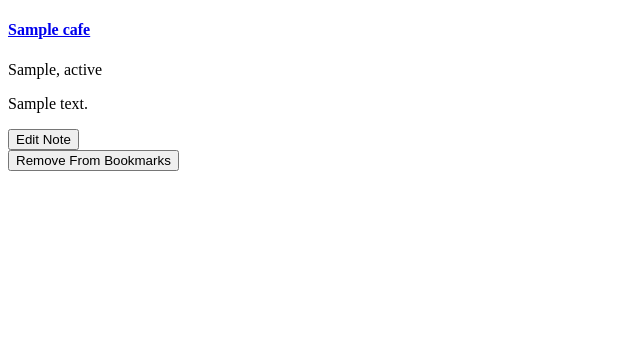
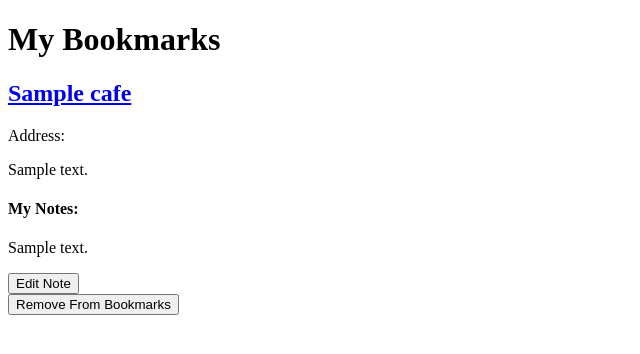
Before and after one commit to victoria-vu/Coffee-Notes, a Flask app: page /mybookmarks in a window 1280 px wide. Shown: the part 88-442 px from the top of the page, without its empty margins (0-640 px from the left). Run offline with Flask 3, Linux system fonts and the light colour scheme; the visitor is signed in with stand-in values (Sample User, id 1); tables that the repository leaves empty hold one stand-in row (values such as "Sample post").

Commit message:
Add title to bookmark page and revise description of cafe details

```diff
--- a/templates/bookmarks.html
+++ b/templates/bookmarks.html
@@ -3,11 +3,14 @@
 {% block title %}{{ user.fname }}'s Bookmarks{% endblock %}
 
 {% block body %}
+<h1>My Bookmarks</h1>
 {% for bookmark in bookmarks %}
-    <h4><a href="/cafe/{{ bookmark.cafe_id }}">{{ bookmark.cafe.name }}</a></h4>
-    <p>{{ bookmark.cafe.city }}, {{ bookmark.cafe.state }}</p>
+    <h2><a href="/cafe/{{ bookmark.cafe_id }}">{{ bookmark.cafe.name }}</a></h2>
+    <p>Address:</p>
+    <p>{{ bookmark.cafe.address }}</p>
 
     <!-- Add Notes -->
+    <h4>My Notes:</h4>
     {% if bookmark.note %}
         {% for note in bookmark.note %}
             <p>{{ note.note }}</p>
```
